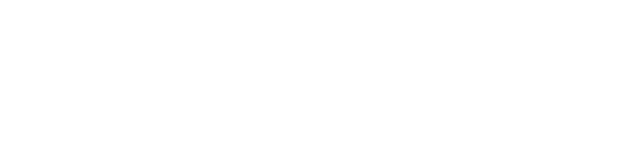
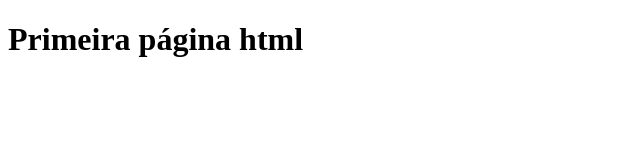
Before and after one commit to cleyton27/bascGit, a plain HTML site: page index.html in a window 1280 px wide. Shown: the whole page, without its empty margins (0-640 px from the left). Drawn offline with Linux system fonts and the light colour scheme.

Commit message:
adicionando o <h1>

```diff
--- a/index.html
+++ b/index.html
@@ -4,6 +4,8 @@
 	<title>Home</title>
 </head>
 <body>
+	<h1>Primeira página html </h1>
+
 
 </body>
 </html>
```
